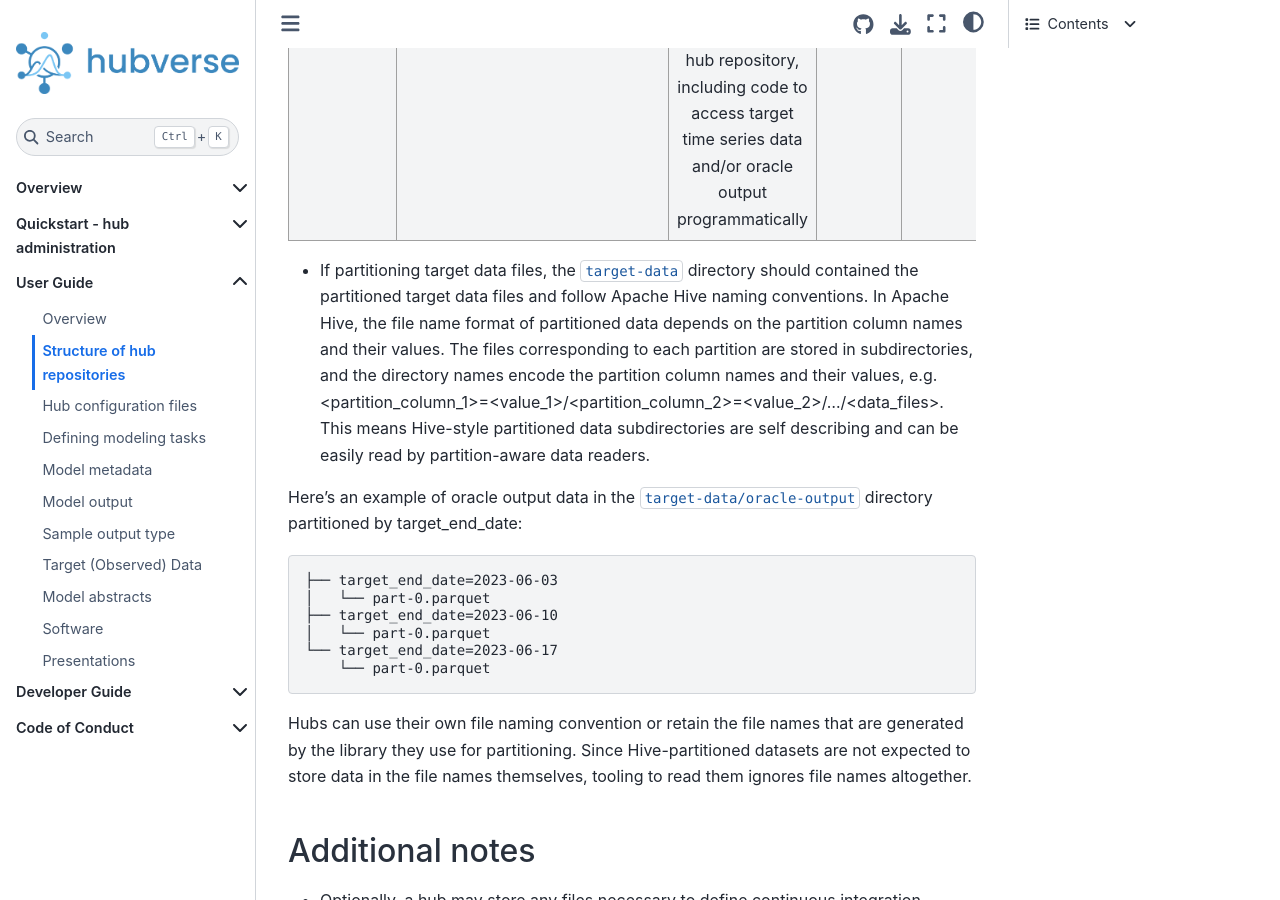
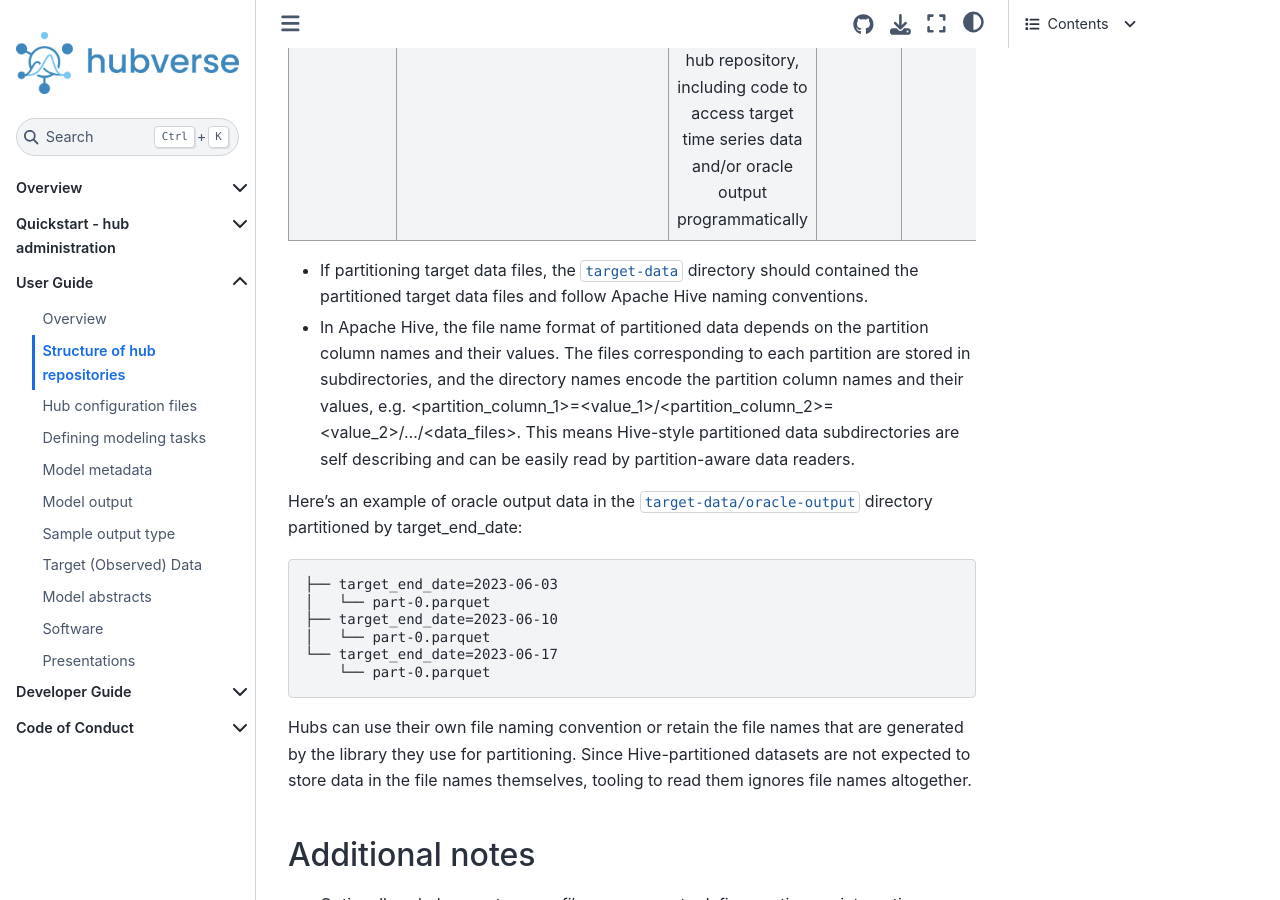
Before and after one commit to hubverse-org/hubDocs, a Sphinx documentation site: the page built from docs/source/user-guide/hub-structure.md, in a window 1280 px wide and 900 px high, scrolled down 5421 px. Built offline with Sphinx 7.4.7 and the Sphinx Book theme 1.1.4, drawn with Linux system fonts in a browser that asks for light colours; comment, search, counter and statistics services are not loaded.

````diff
--- a/docs/source/user-guide/hub-structure.md
+++ b/docs/source/user-guide/hub-structure.md
@@ -70,7 +70,7 @@ The following components are not required for a hub but may be useful:
 | Source code directory | `src/` | Folder storing code that is present in the hub repository, including code to access target time series data and/or oracle output programmatically | X |  |
 ```
 * If partitioning target data files, the `target-data` directory should contained the partitioned target data files and follow Apache Hive naming conventions.
-In Apache Hive, the file name format of partitioned data depends on the partition column names and their values. The files corresponding to each partition are stored in subdirectories, and the directory names encode the partition column names and their values, e.g. <partition_column_1>=<value_1>/<partition_column_2>=<value_2>/.../<data_files>. This means Hive-style partitioned data subdirectories are self describing and can be easily read by partition-aware data readers.
+* In Apache Hive, the file name format of partitioned data depends on the partition column names and their values. The files corresponding to each partition are stored in subdirectories, and the directory names encode the partition column names and their values, e.g. <partition_column_1>=<value_1>/<partition_column_2>=<value_2>/.../<data_files>. This means Hive-style partitioned data subdirectories are self describing and can be easily read by partition-aware data readers.
 
 Here's an example of oracle output data in the `target-data/oracle-output` directory partitioned by target_end_date:
 
````
